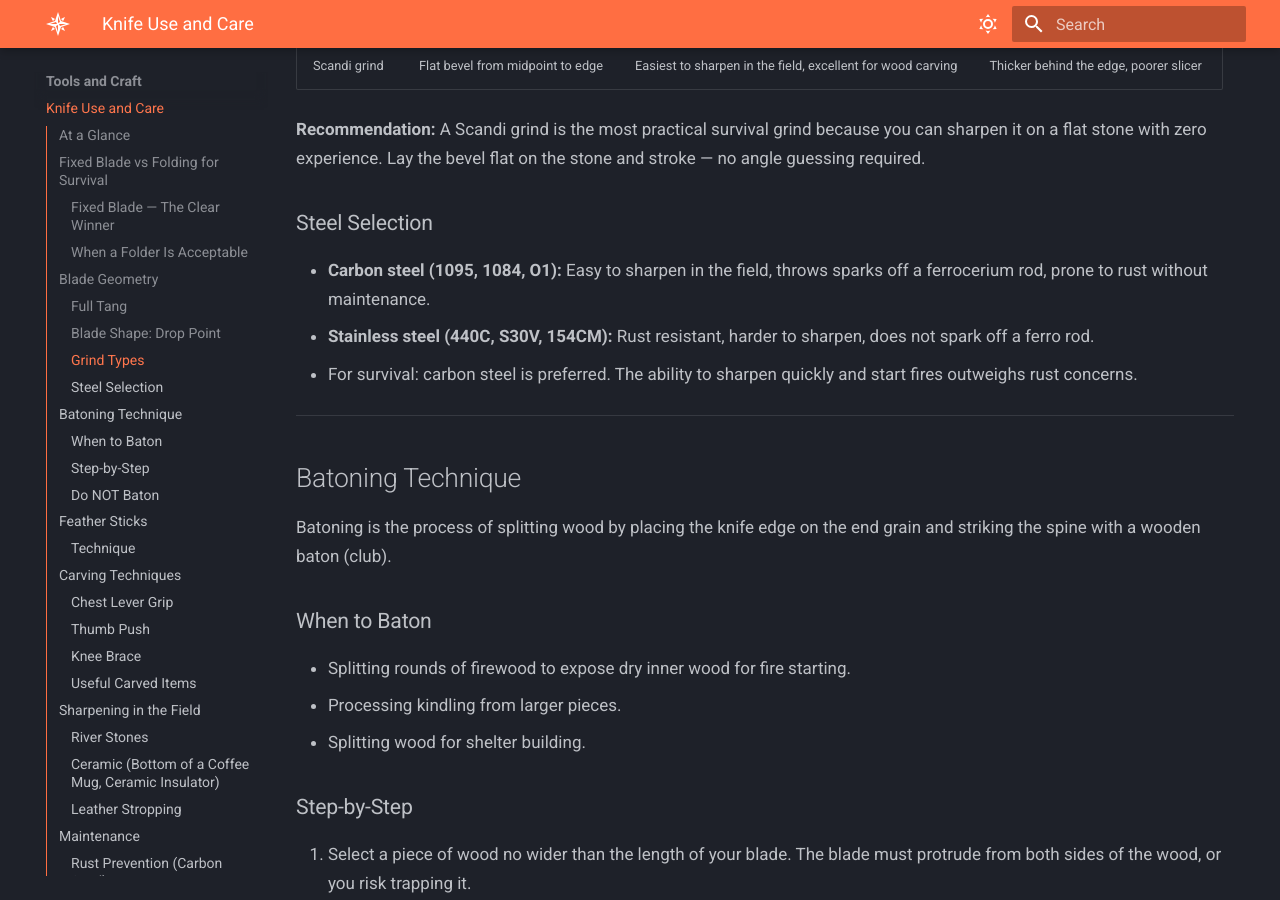
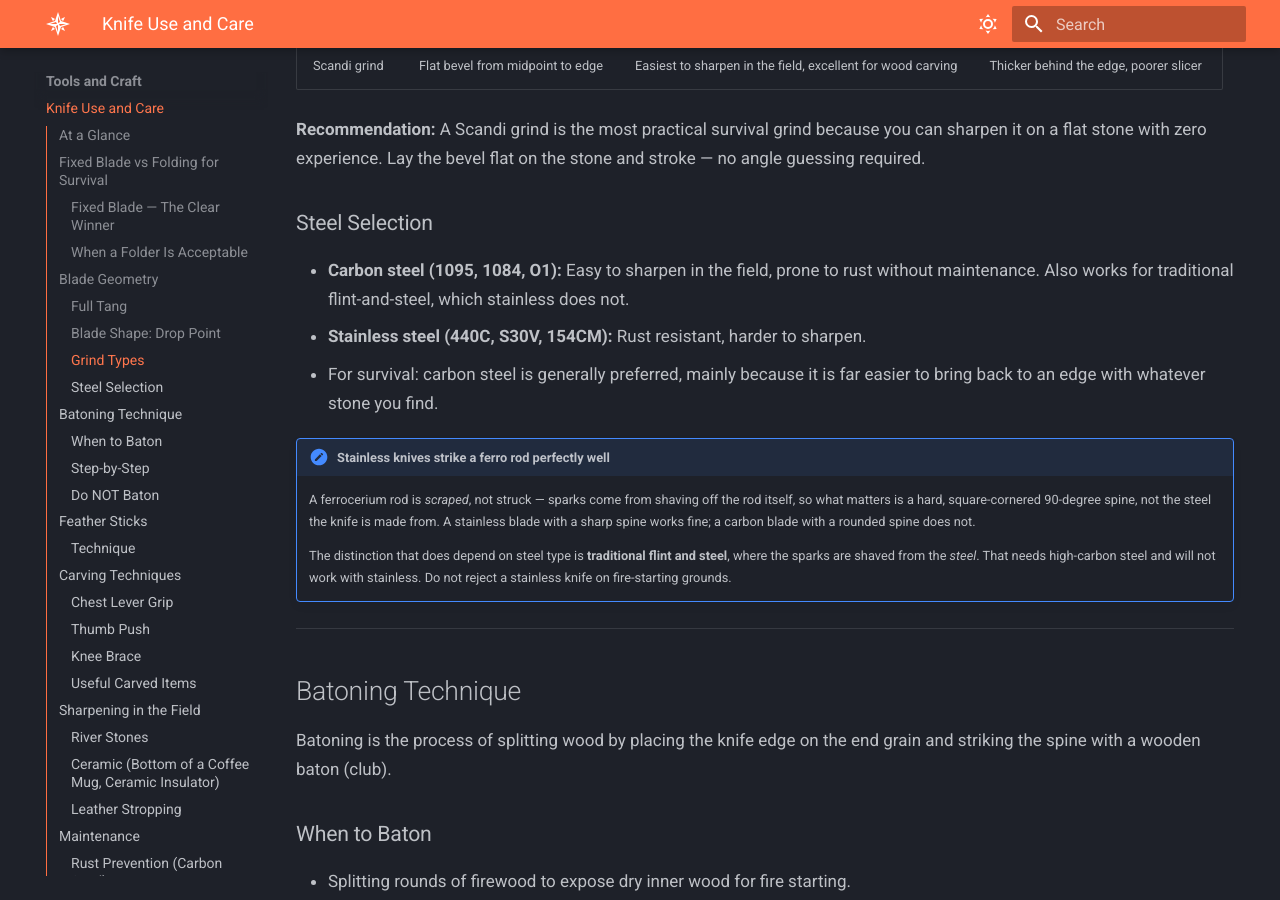
Before and after one commit to mmayden/WilderThings, an MkDocs documentation site: the page built from docs/tools-and-craft/knife-use-and-care.md, in a window 1280 px wide and 900 px high, scrolled down 1823 px. Built offline with MkDocs 1.6.1 and Material for MkDocs 9.7.7, drawn with Linux system fonts in a browser that asks for light colours; some of the changed text lies outside the part shown.

Commit message:
fix: knife guide said stainless will not spark a ferro rod, and to lance blisters
knife-use-and-care conflated two different fire-starting methods.
A ferrocerium rod is scraped, and the sparks are shaved off the rod
itself — so what matters is a hard, square 90-degree spine, not the
steel of the knife. Stainless works perfectly well. The steel type
matters for traditional flint and steel, where the sparks come off the
*steel*, and that does need high carbon.

The guide's own Quick Reference had it right — "90-degree spine edge
throws best sparks" — while the steel-selection section two hundred
lines earlier said stainless "does not spark off a ferro rod." A reader
comparing knives could reject a perfectly good blade on fire-starting
grounds, or believe they cannot start a fire with the knife they have.

Separately it listed "lance a blister" among the knife's medical uses.
Six places across the medical guides say to leave blisters intact
because the roof is a sterile dressing, and burn blisters in particular
must not be opened. Now says so and links to the canonical guidance.

Also tightened the feather-stick instruction, which had the workpiece
braced against the thigh without specifying cut direction — the same
guide warns twice about the femoral artery.

Noted while checking: sandstone appears here as a sharpening stone,
which is correct and unaffected by the earlier fix removing it from
rock-boiling. That fix was correctly scoped to fire use.

Co-Authored-By: Claude Opus 5 (1M context) <noreply@anthropic.com>

```diff
--- a/docs/tools-and-craft/knife-use-and-care.md
+++ b/docs/tools-and-craft/knife-use-and-care.md
@@ -58,9 +58,19 @@ The steel of the blade extends the full length and width of the handle. This is
 **Recommendation:** A Scandi grind is the most practical survival grind because you can sharpen it on a flat stone with zero experience. Lay the bevel flat on the stone and stroke — no angle guessing required.
 
 ### Steel Selection
-- **Carbon steel (1095, 1084, O1):** Easy to sharpen in the field, throws sparks off a ferrocerium rod, prone to rust without maintenance.
-- **Stainless steel (440C, S30V, 154CM):** Rust resistant, harder to sharpen, does not spark off a ferro rod.
-- For survival: carbon steel is preferred. The ability to sharpen quickly and start fires outweighs rust concerns.
+- **Carbon steel (1095, 1084, O1):** Easy to sharpen in the field, prone to rust without maintenance. Also works for traditional flint-and-steel, which stainless does not.
+- **Stainless steel (440C, S30V, 154CM):** Rust resistant, harder to sharpen.
+- For survival: carbon steel is generally preferred, mainly because it is far easier to bring back to an edge with whatever stone you find.
+
+!!! note "Stainless knives strike a ferro rod perfectly well"
+    A ferrocerium rod is *scraped*, not struck — sparks come from shaving off the rod
+    itself, so what matters is a hard, square-cornered 90-degree spine, not the steel
+    the knife is made from. A stainless blade with a sharp spine works fine; a carbon
+    blade with a rounded spine does not.
+
+    The distinction that does depend on steel type is **traditional flint and steel**,
+    where the sparks are shaved from the *steel*. That needs high-carbon steel and will
+    not work with stainless. Do not reject a stainless knife on fire-starting grounds.
 
 ---
 
@@ -99,7 +109,7 @@ A feather stick is a piece of dry wood shaved with thin, curling strips still at
 
 ### Technique
 1. Split a dry piece of softwood (pine, cedar, poplar) using batoning.
-2. Hold the stick at roughly 45 degrees, braced against a log or your thigh (protect your thigh with a folded cloth or bark).
+2. Hold the stick at roughly 45 degrees, braced against a log — or against your thigh with folded cloth or bark between. Cut **downward and away**, past the outside of your knee. Never draw the blade back toward your inner thigh.
 3. Start each cut 2-3 in (5-8 cm) from the end.
 4. Angle the blade at approximately 30 degrees to the wood surface.
 5. Push the blade along the wood in a slow, controlled stroke. Do not dig deep — thin curls catch fire faster.
@@ -212,7 +222,7 @@ No other single tool offers the range of capabilities a knife provides:
 - **Water:** Carve a container, cut a spigot for a birch tree, make a bark funnel.
 - **Food:** Clean game, fillet fish, carve trap triggers and deadfalls, make fishing hooks from bone or thorns.
 - **Signaling:** Carve ground-to-air symbols in snow or dirt, cut reflective material to shape.
-- **Medical:** Cut bandages, shave splint materials, lance a blister (sterilize first).
+- **Medical:** Cut bandages, shave splint materials, remove splinters (sterilize the blade first). Do **not** lance blisters — every medical guide here says to leave them intact, because the roof is a sterile dressing. See [First Aid Basics](../medical/first-aid-basics.md).
 - **Self-defense:** Last resort against animals (see [Animal Attack](../scenarios/animal-attack.md)).
 - **Tool making:** Carve a bow drill for fire, fashion a spear, make a digging stick.
 
```
